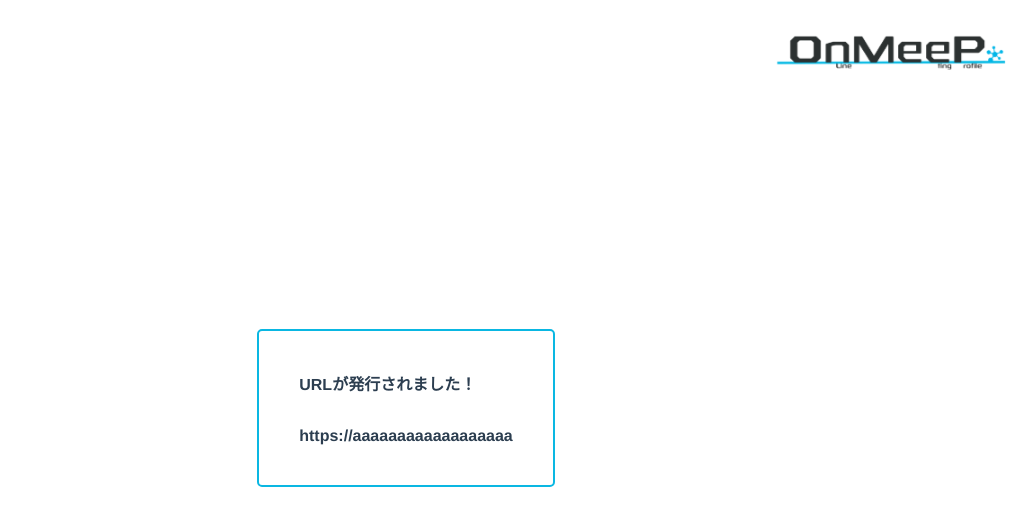
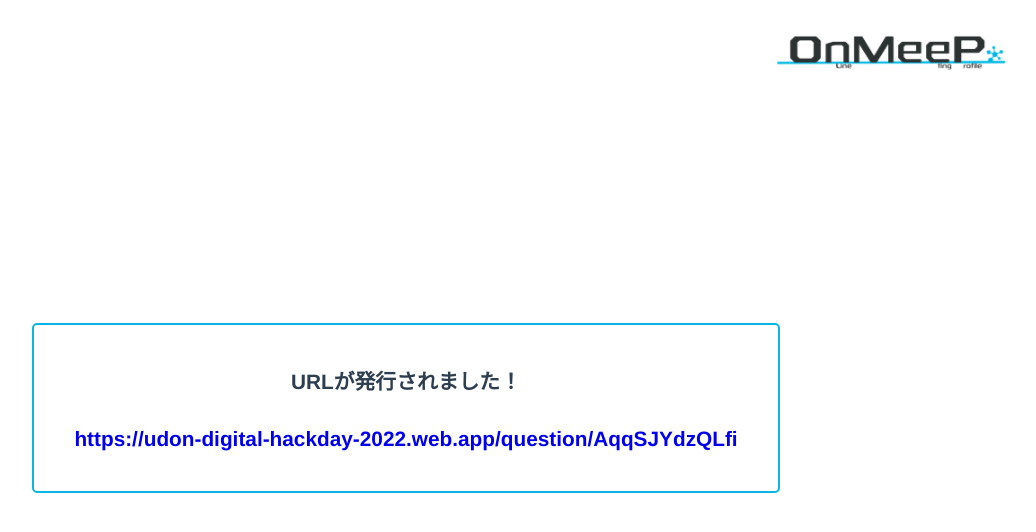
Before and after one commit to TeamUDN/digital-hackday-2022, a Vue app: page /create-url in a window 1280 px wide. Shown: the top 532 px of the page, without its empty margins (242-1278 px from the left). Built offline with nearby package versions, Linux system fonts and the light colour scheme; the HTML template or start-up script is replaced by a standard one; what vue-particles would draw is missing.

Commit message:
add open other window func

```diff
--- a/src/components/pages/CreateUrl.vue
+++ b/src/components/pages/CreateUrl.vue
@@ -3,7 +3,9 @@
   <div class="center">
     <div class="whiteSquare">
       <p>URLが発行されました！</p>
-      <p>https://aaaaaaaaaaaaaaaaaa</p>
+      <p>
+        <router-link :to="`/question/${urlStr}`" target="_blank">https://udon-digital-hackday-2022.web.app/question/{{urlStr}}</router-link>
+      </p>
     </div>
   </div>
 </template>
@@ -14,6 +16,15 @@ export default {
   components: {
     logoSmall,
   },
+  data() {
+    return {
+      urlStr: 'AqqSJYdzQLfi',//sample str
+    }
+  },
+  mounted() {
+    console.log('mounted!')
+    // TODO:ここにDBからURLを取得する処理を追加
+  }
 }
 </script>
 
@@ -22,6 +33,9 @@ export default {
   display: flex;
   flex-direction: column;
   gap: 2rem;
-  text-align: center;
+  align-items: center;
+  p {
+    font-size: 1.3rem;
+  }
 }
 </style>
```
